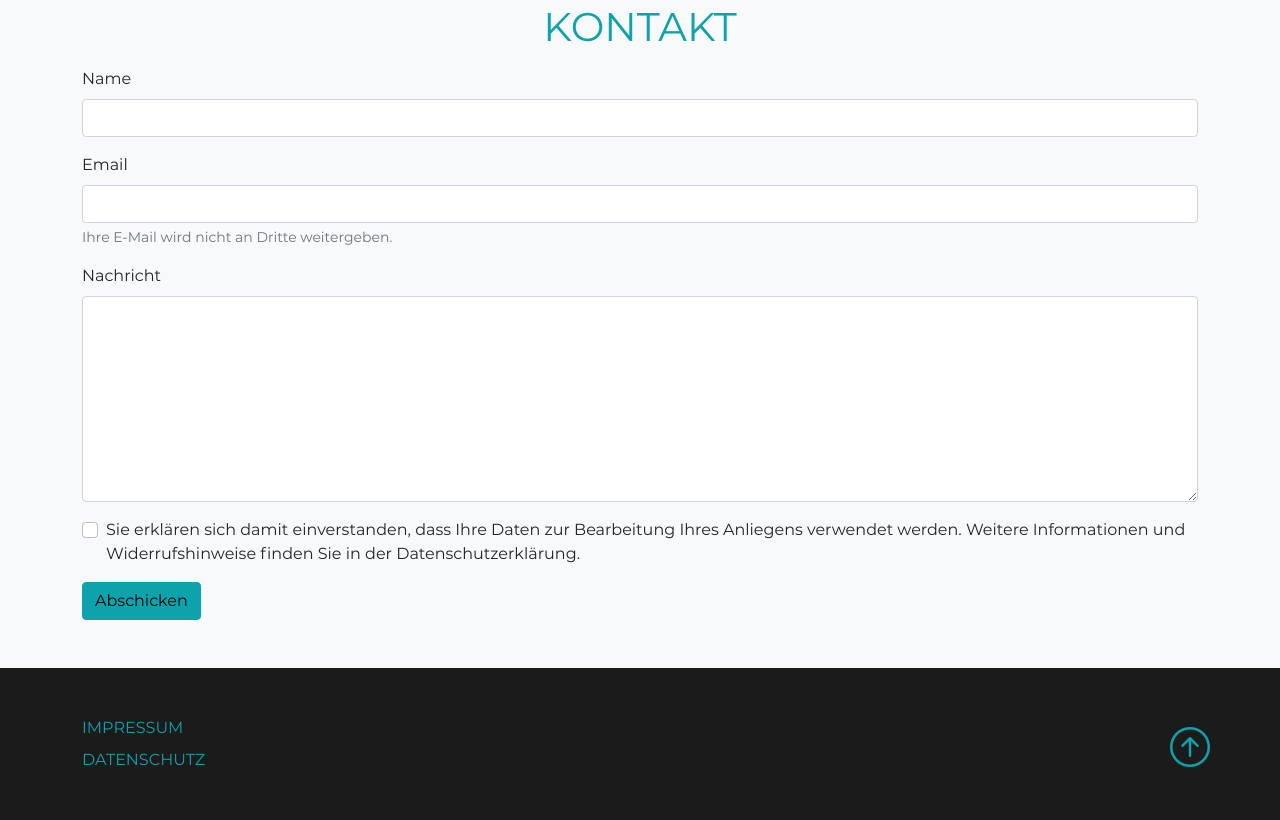
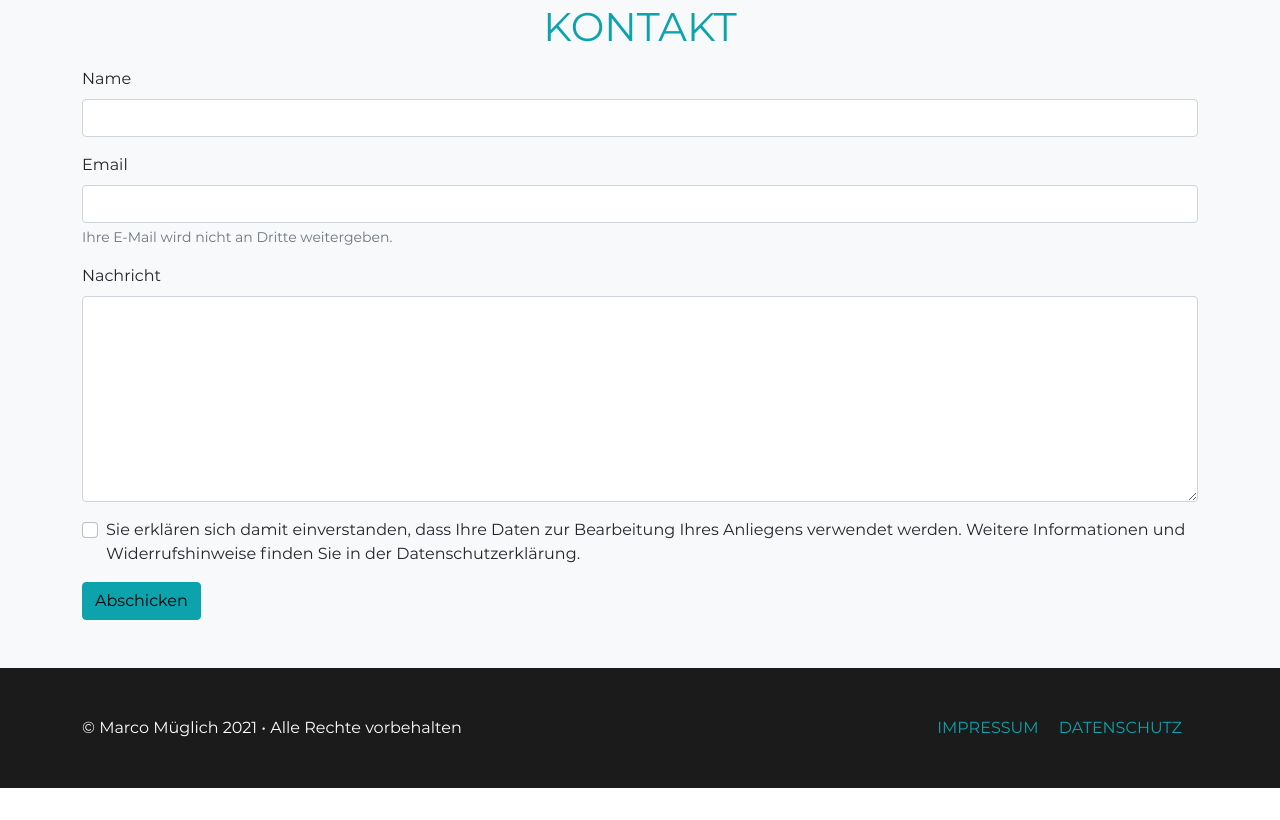
Before and after one commit to MarcoMueglich/Portfolio, a website: page index.html in a window 1280 px wide. Shown: the part 3661-4481 px from the top of the page. After the commit the page ends 4449 px from the top, so only its background shows below. Drawn offline with nearby package versions, Linux system fonts and the light colour scheme.

Commit message:
Reworked Footer

```diff
--- a/index.html
+++ b/index.html
@@ -1476,29 +1476,24 @@
         <footer class="p-5 bg-dark text-white">
             <div class="container">
                 <div class="row">
-                    <div class="col d-flex flex-column">
+                    <div class="col text-lg-start">
+                        &copy; Marco Müglich 2021 • Alle Rechte vorbehalten
+                    </div>
+                    <div class="col text-lg-end">
                         <a
                             href="#"
                             data-bs-toggle="modal"
                             data-bs-target="#impressumModal"
-                            class="link-primary text-decoration-none pb-2"
+                            class="link-primary text-decoration-none me-3"
                             >IMPRESSUM</a
                         >
                         <a
                             href="#"
                             data-bs-toggle="modal"
                             data-bs-target="#privacyModal"
-                            class="link-primary text-decoration-none"
+                            class="link-primary text-decoration-none me-3"
                             >DATENSCHUTZ</a
                         >
-                    </div>
-                    <div class="position-relative">
-                        <a
-                            href="#nav"
-                            class="position position-absolute bottom-50 end-0"
-                        >
-                            <i class="bi bi-arrow-up-circle h1"></i>
-                        </a>
                     </div>
                 </div>
             </div>
```
